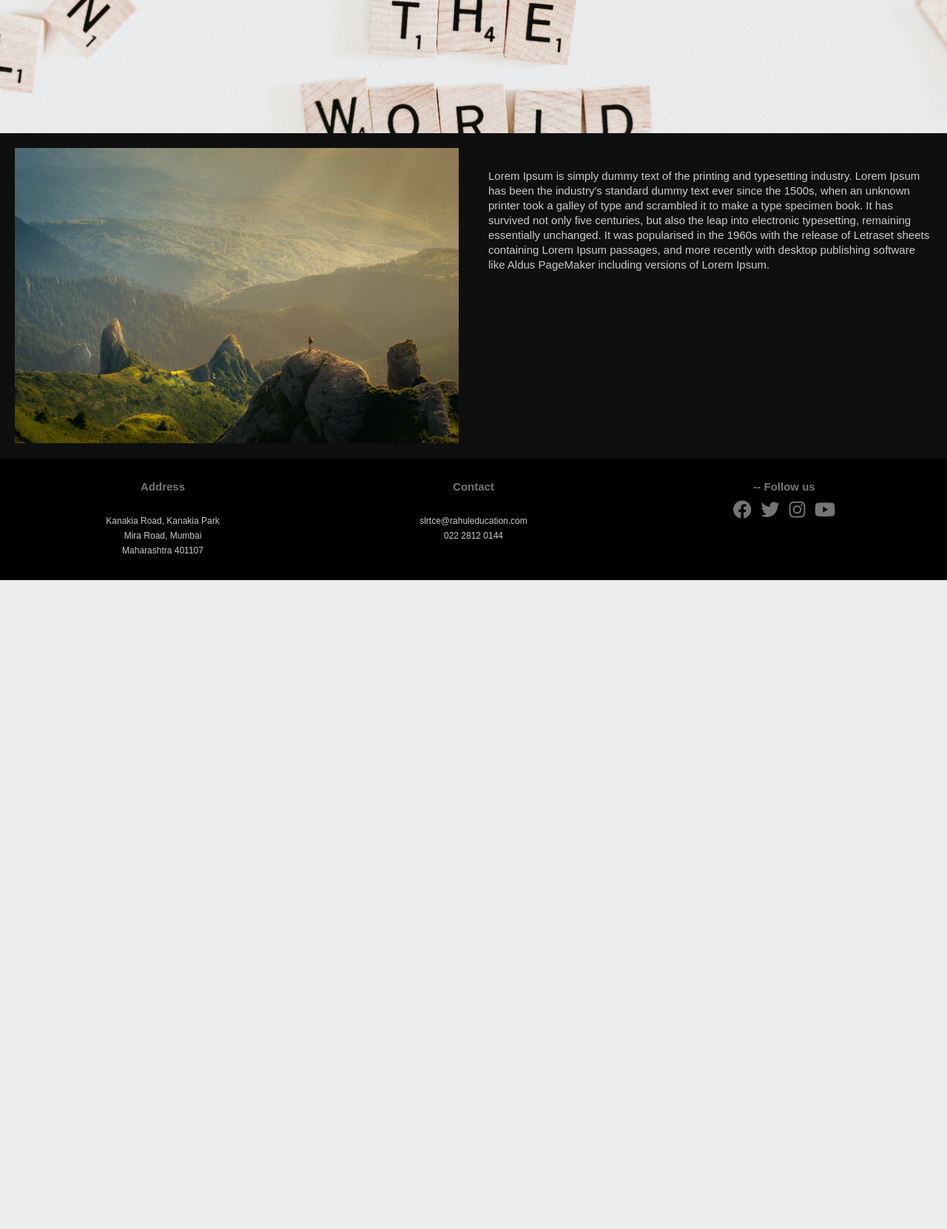
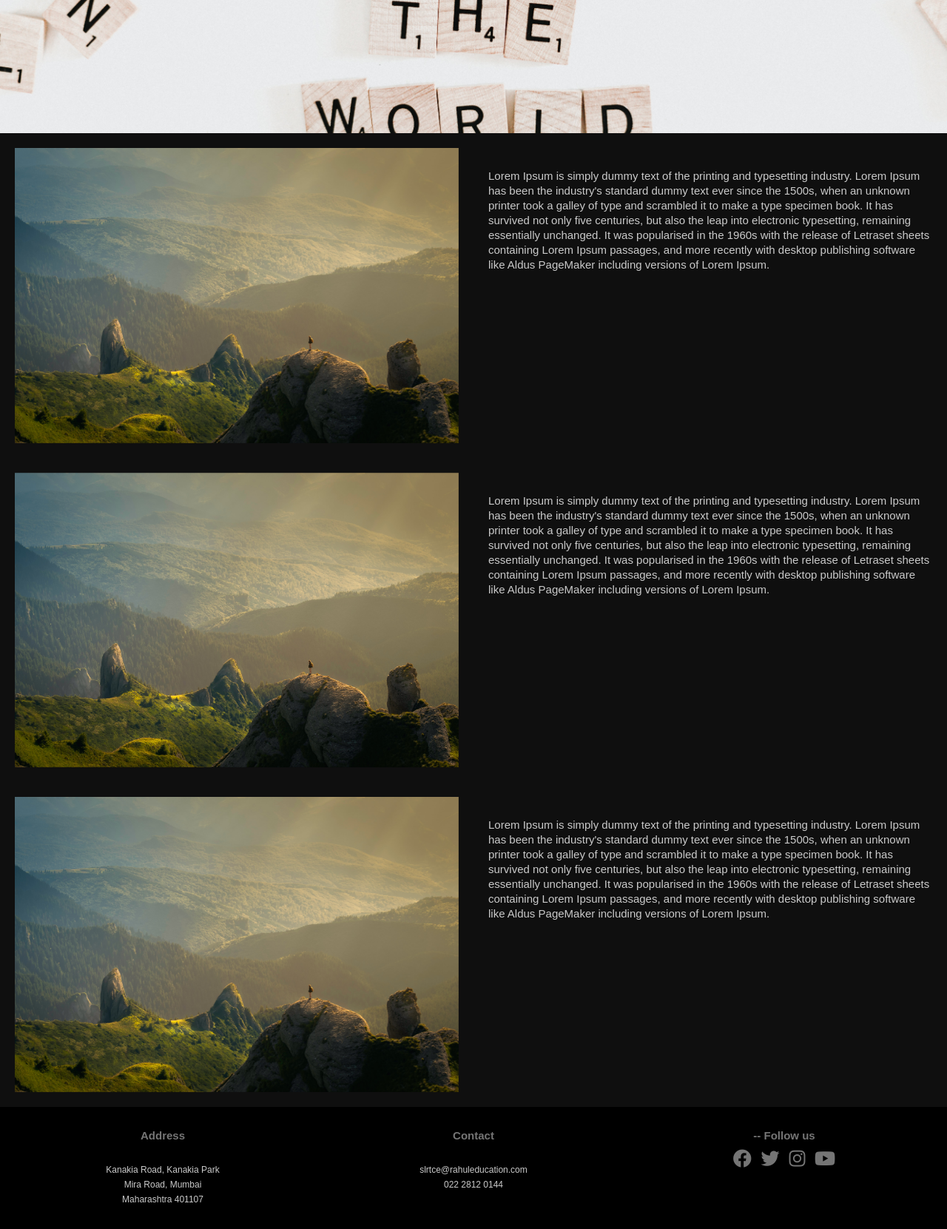
Before and after one commit to jashnimje/Adventour, a PHP site: page / in a window 1280 px wide. Shown: the part 524-2185 px from the top of the page at 74% size. Before the commit the page ends 1308 px from the top, so only its background shows below. Run offline with PHP 8.4, Linux system fonts and the light colour scheme; some libraries are stand-ins or nearby versions.

Commit message:
Homepage and image for it (not of same size)

```diff
--- a/css/styles.css
+++ b/css/styles.css
@@ -1,7 +1,7 @@
 /*Global CSS*/
+
 @import url("https://fonts.googleapis.com/css2?family=Kaushan+Script&display=swap");
 @import url("https://fonts.googleapis.com/css2?family=Sacramento&display=swap");
-
 html {
     font-size: 62.5%;
 }
@@ -35,6 +35,7 @@ hr {
     display: grid;
     grid-template-columns: repeat(12, 1fr);
 }
+
 
 /*Navigation Bar*/
 
@@ -108,6 +109,7 @@ nav {
     display: none;
 }
 
+
 /* Modal */
 
 .modal input[type="email"],
@@ -119,6 +121,7 @@ nav {
     border: 1px solid #ccc;
     box-sizing: border-box;
 }
+
 
 /* Set a style for all buttons */
 
@@ -168,6 +171,7 @@ button {
     margin: 2rem;
 }
 
+
 /* The Modal (background) */
 
 .modal {
@@ -184,6 +188,7 @@ button {
     padding-top: 60px;
 }
 
+
 /* Modal Content/Box */
 
 .modal-content {
@@ -195,6 +200,7 @@ button {
     max-width: 40rem;
     padding: 4rem;
 }
+
 
 /* Add Zoom Animation */
 
@@ -221,21 +227,53 @@ button {
     }
 }
 
+
 /*  Homepage */
 
 .col1,
 .col2 {
     grid-column: 2/12;
-}
-
-.col1,
-.col2 {
     padding: 2rem;
 }
 
 .col1 img {
     width: 100%;
 }
+
+.image {
+    opacity: 1;
+    display: block;
+    width: 100%;
+    height: auto;
+    transition: .5s ease;
+    backface-visibility: hidden;
+}
+
+.middle {
+    transition: .5s ease;
+    opacity: 0;
+    position: absolute;
+    left: 25%;
+    transform: translate(-50%, -50%);
+    -ms-transform: translate(-50%, -50%);
+    text-align: center;
+}
+
+.col1:hover .image {
+    opacity: 0.3;
+}
+
+.col1:hover .middle {
+    opacity: 1;
+}
+
+.text {
+    background-color: #4CAF50;
+    color: white;
+    font-size: 16px;
+    padding: 16px 32px;
+}
+
 
 /*Slider*/
 
@@ -286,6 +324,7 @@ button {
     }
 }
 
+
 /* Explore Page */
 
 .explore-home {
@@ -294,8 +333,7 @@ button {
     justify-content: flex-start;
     align-items: center;
     min-height: 80vh;
-  background: url(../assets/img/explore/explore-home.jpg),
-    url(../assets/img/explore/mask.jpg);
+    background: url(../assets/img/explore/explore-home.jpg), url(../assets/img/explore/mask.jpg);
     background-blend-mode: screen;
     background-size: 200%;
     background-position: center;
@@ -333,6 +371,7 @@ button {
     box-shadow: 5px 5px 15px rgba(0, 0, 0, 0.9);
     text-align: center;
 }
+
 .card-image {
     grid-area: image;
     background: url("../assets/img/explore/place-image.jpg");
@@ -340,10 +379,12 @@ button {
     border-top-right-radius: 15px;
     background-size: cover;
 }
+
 .card-content {
     grid-area: text;
     padding: 2rem;
 }
+
 .card-action {
     grid-area: stats;
 }
@@ -354,24 +395,30 @@ button {
     font-size: 15px;
     font-weight: 300;
 }
+
 .card-content h1 {
     font-size: 28px;
 }
+
 .card-action .rating {
     color: rgb(29, 71, 71);
 }
 
+
 /* Add Place Page */
+
 .add-container {
     text-align: center;
     margin: 1rem auto;
     max-width: 32rem;
 }
+
 .add-container h1 {
     color: white;
     font-size: 3rem;
     margin: 2rem;
 }
+
 .red-text {
     color: #f44336;
 }
@@ -408,6 +455,7 @@ button {
     padding: 3rem;
 }
 
+
 /* Blog */
 
 .image12 img {
@@ -415,19 +463,23 @@ button {
     border-top-left-radius: 5px;
     width: 100%;
 }
+
 .title1 {
     text-align: center;
     margin-top: 10px;
 }
+
 .description {
     text-align: center;
     padding-top: 0px;
     padding-bottom: 5px;
 }
+
 #button-style {
     border-radius: 5px;
     padding-top: 15px;
 }
+
 
 /* Contact Page*/
 
@@ -499,6 +551,7 @@ p:before {
     color: #5a5a5a;
 }
 
+
 /* About us Page */
 
 .team-title {
@@ -520,6 +573,7 @@ p:before {
 .card3 {
     grid-column: 2/12;
 }
+
 
 /* Member Container */
 
@@ -554,6 +608,7 @@ p:before {
     padding: 1rem;
     font-size: 3.5rem;
 }
+
 
 /* Footer */
 
@@ -590,6 +645,7 @@ p:before {
     opacity: 0.7;
 }
 
+
 /* Media Queries */
 
 @media only screen and (min-width: 500px) {
@@ -603,14 +659,12 @@ p:before {
         overflow: hidden;
         height: 80vh;
     }
-
     .col1 {
         grid-column: 1/7;
     }
     .col2 {
         grid-column: 7/13;
     }
-
     .burger,
     .navbar .closebtn {
         display: none;
@@ -675,7 +729,6 @@ p:before {
     .footer-social {
         grid-column: 9/13;
     }
-
     .contact-title {
         grid-column: 1/7;
     }
--- a/index.php
+++ b/index.php
@@ -23,14 +23,69 @@
 
     <div class="grid">
         <div class="col1">
-      <img src="./assets/img/Slideshow/desk2.jpg" alt="">
+            <img src="./assets/img/Slideshow/desk2.jpg" alt="" class="image">
+            <div class="middle">
+                <div class="text">Place name</div>
+            </div>
         </div>
         <div class="col2">
             <p>
-      Lorem Ipsum is simply dummy text of the printing and typesetting industry. Lorem Ipsum has been the industry's standard dummy text ever since the 1500s, when an unknown printer took a galley of type and scrambled it to make a type specimen book. It has survived not only five centuries, but also the leap into electronic typesetting, remaining essentially unchanged. It was popularised in the 1960s with the release of Letraset sheets containing Lorem Ipsum passages, and more recently with desktop publishing software like Aldus PageMaker including versions of Lorem Ipsum.
+                Lorem Ipsum is simply dummy text of the printing and typesetting industry. Lorem Ipsum has been the
+                industry's standard dummy text ever since the 1500s, when an unknown printer took a galley of type
+                and
+                scrambled it to make a type specimen book. It has survived not only five centuries, but also the
+                leap
+                into electronic typesetting, remaining essentially unchanged. It was popularised in the 1960s with
+                the
+                release of Letraset sheets containing Lorem Ipsum passages, and more recently with desktop
+                publishing
+                software like Aldus PageMaker including versions of Lorem Ipsum.
             </p>
         </div>
-
+    </div>
+    <div class="grid">
+        <div class="col1">
+            <img src="./assets/img/Slideshow/desk2.jpg" alt="" class="image">
+            <div class="middle">
+                <div class="text">Place name</div>
+            </div>
+        </div>
+        <div class="col2">
+            <p>
+                Lorem Ipsum is simply dummy text of the printing and typesetting industry. Lorem Ipsum has been the
+                industry's standard dummy text ever since the 1500s, when an unknown printer took a galley of type
+                and
+                scrambled it to make a type specimen book. It has survived not only five centuries, but also the
+                leap
+                into electronic typesetting, remaining essentially unchanged. It was popularised in the 1960s with
+                the
+                release of Letraset sheets containing Lorem Ipsum passages, and more recently with desktop
+                publishing
+                software like Aldus PageMaker including versions of Lorem Ipsum.
+            </p>
+        </div>
+    </div>
+    <div class="grid">
+        <div class="col1">
+            <img src="./assets/img/Slideshow/desk2.jpg" alt="" class="image">
+            <div class="middle">
+                <div class="text">Place name</div>
+            </div>
+        </div>
+        <div class="col2">
+            <p>
+                Lorem Ipsum is simply dummy text of the printing and typesetting industry. Lorem Ipsum has been the
+                industry's standard dummy text ever since the 1500s, when an unknown printer took a galley of type
+                and
+                scrambled it to make a type specimen book. It has survived not only five centuries, but also the
+                leap
+                into electronic typesetting, remaining essentially unchanged. It was popularised in the 1960s with
+                the
+                release of Letraset sheets containing Lorem Ipsum passages, and more recently with desktop
+                publishing
+                software like Aldus PageMaker including versions of Lorem Ipsum.
+            </p>
+        </div>
     </div>
 
     <?php include './components/footer.php'; ?>
```
Also changed, not shown: assets/img/Slideshow/element5-digital-ck651aCE6LY-unsplash.jpg (added), assets/img/Slideshow/matthew-sleeper-Spdu7YT1O00-unsplash.jpg (added), assets/img/Slideshow/oxana-v-qoAIlAmLJBU-unsplash.jpg (added), 1 other file. Lines whose indentation alone changed are shown as unchanged.
